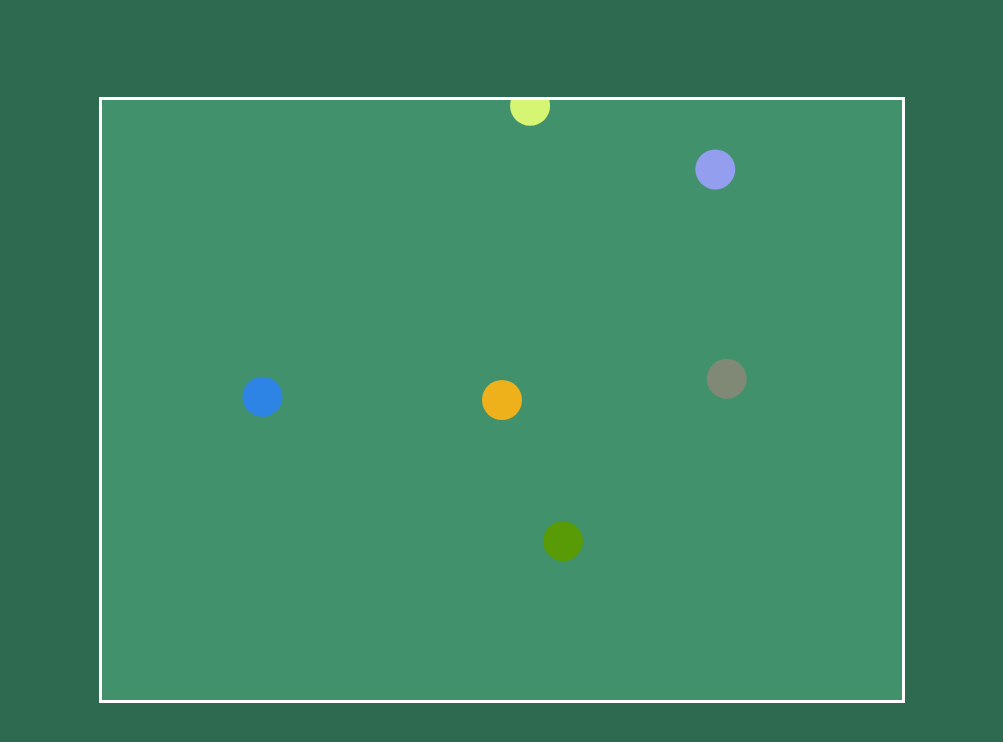
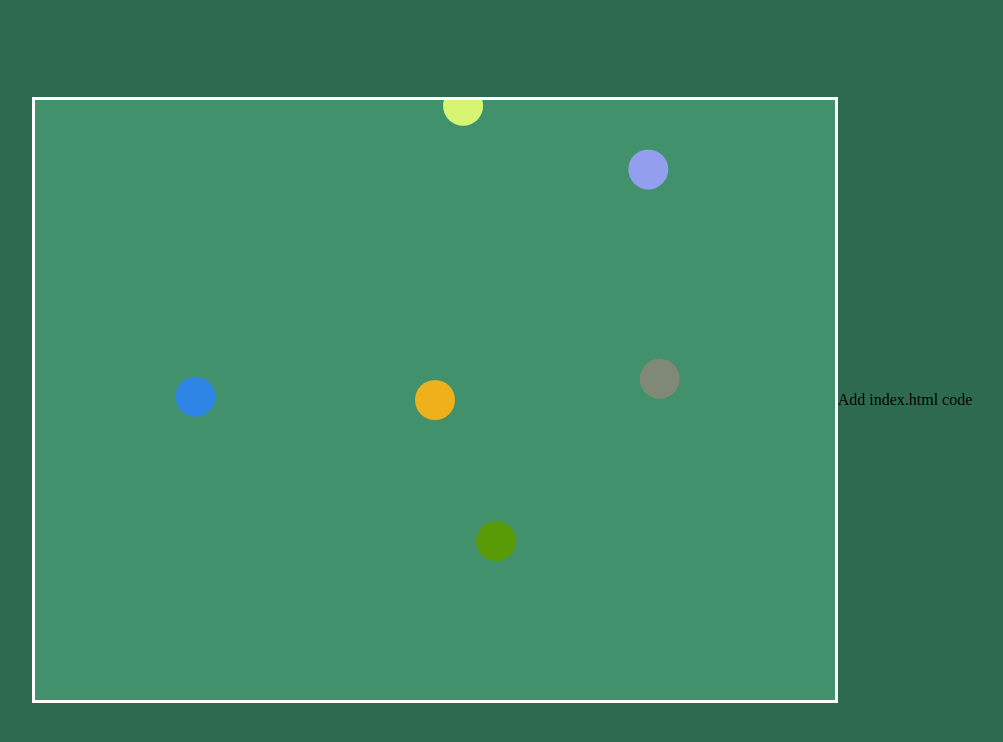
Before and after one commit to Orio81/survive_school, a plain HTML site: page index.html in a window 1280 px wide. Shown: the whole page, without its empty margins (138-1141 px from the left). Drawn offline with Linux system fonts and the light colour scheme.

Commit message:
Updated index.html

```diff
--- a/index.html
+++ b/index.html
@@ -10,3 +10,4 @@
   <script src="client.js"></script>
 </body>
 </html>
+Add index.html code
```
